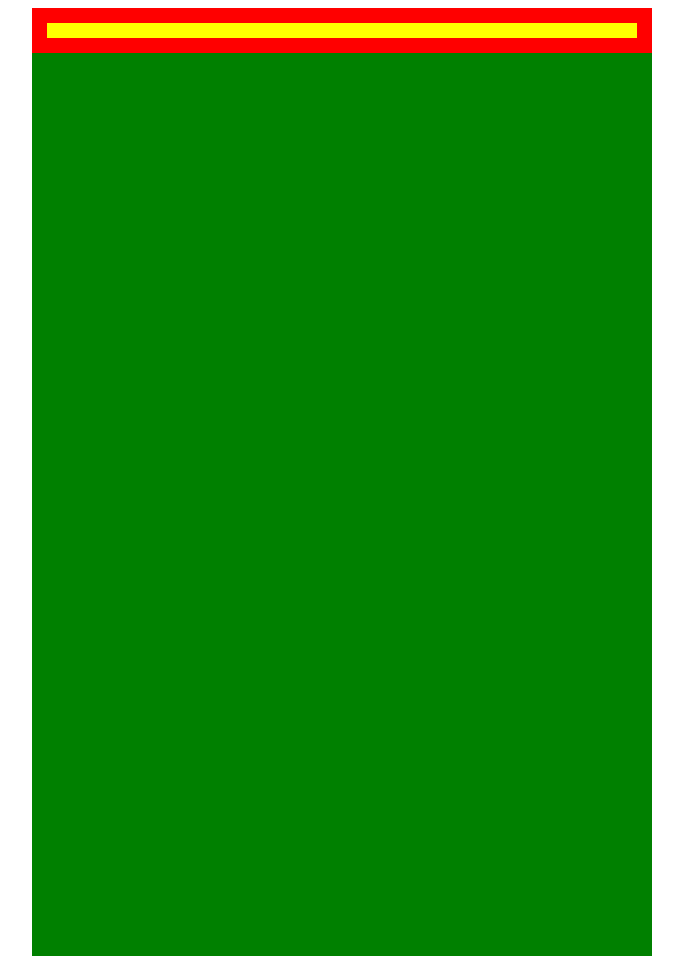
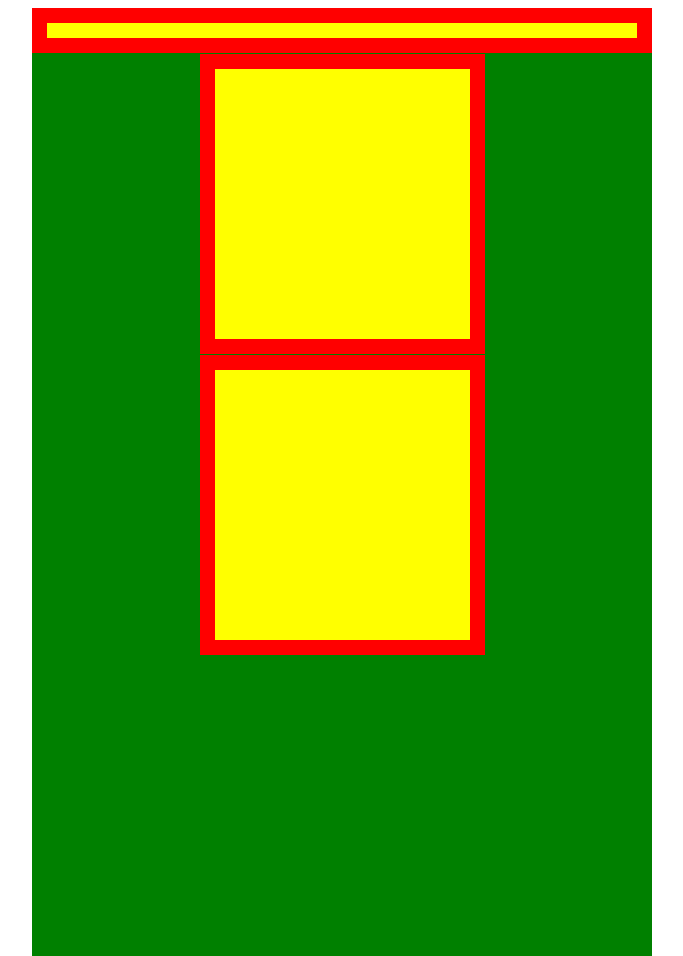
Before and after one commit to green-fox-academy/AHolcsik, a plain HTML site: page Week01/Day05/form.html in a window 1280 px wide. Shown: the whole page, without its empty margins (298-981 px from the left). Drawn offline with Linux system fonts and the light colour scheme.

Commit message:
feat (day05): left and right box added

```diff
--- a/Week01/Day05/style.css
+++ b/Week01/Day05/style.css
@@ -21,9 +21,10 @@
 .leftbox, .rightbox {
     height: 300px;
     width: 285px;
-    background: green;
+    background: yellow;
     box-sizing: border-box;
     margin: 1px auto;
+    border: 15px solid red;
 
 }
 
```
